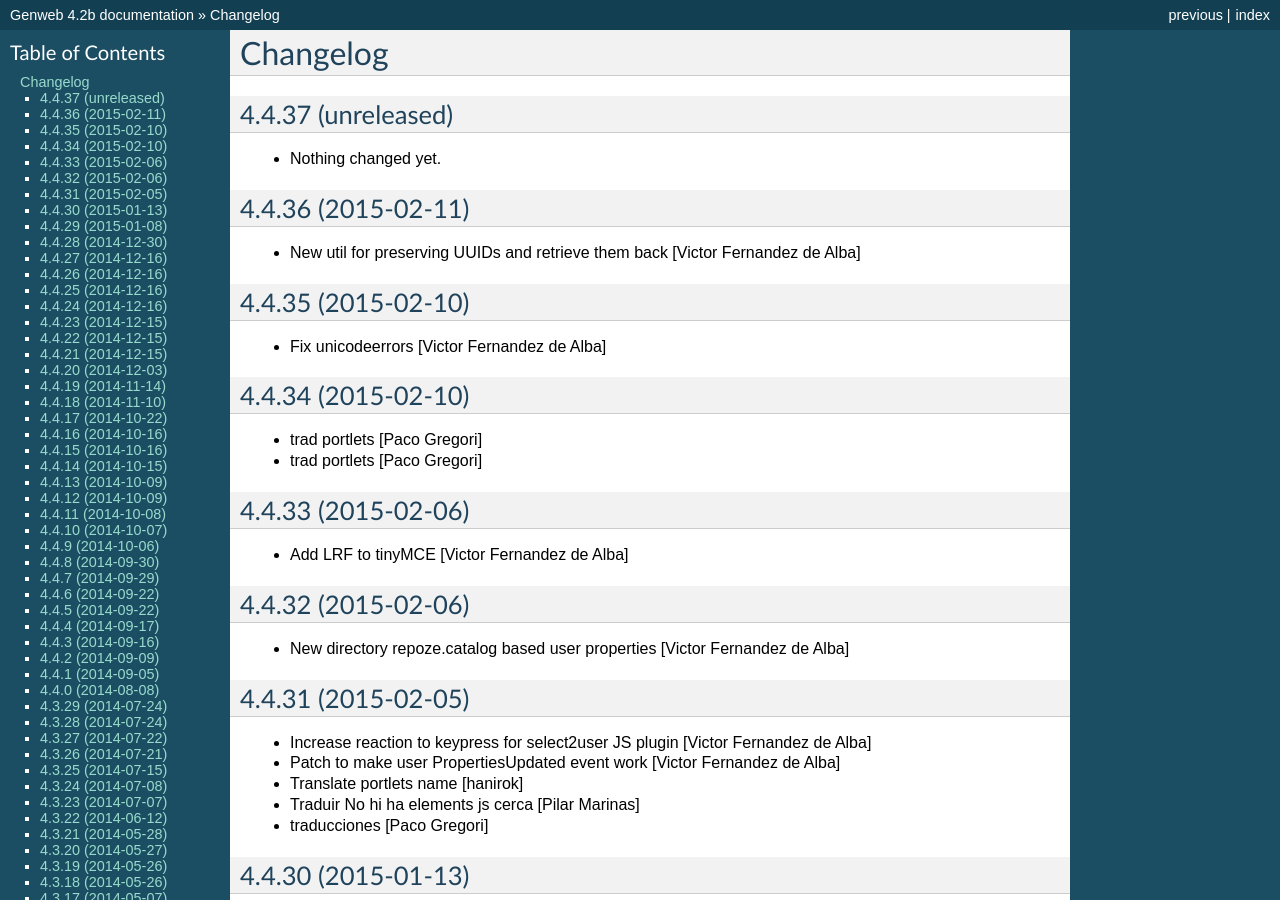
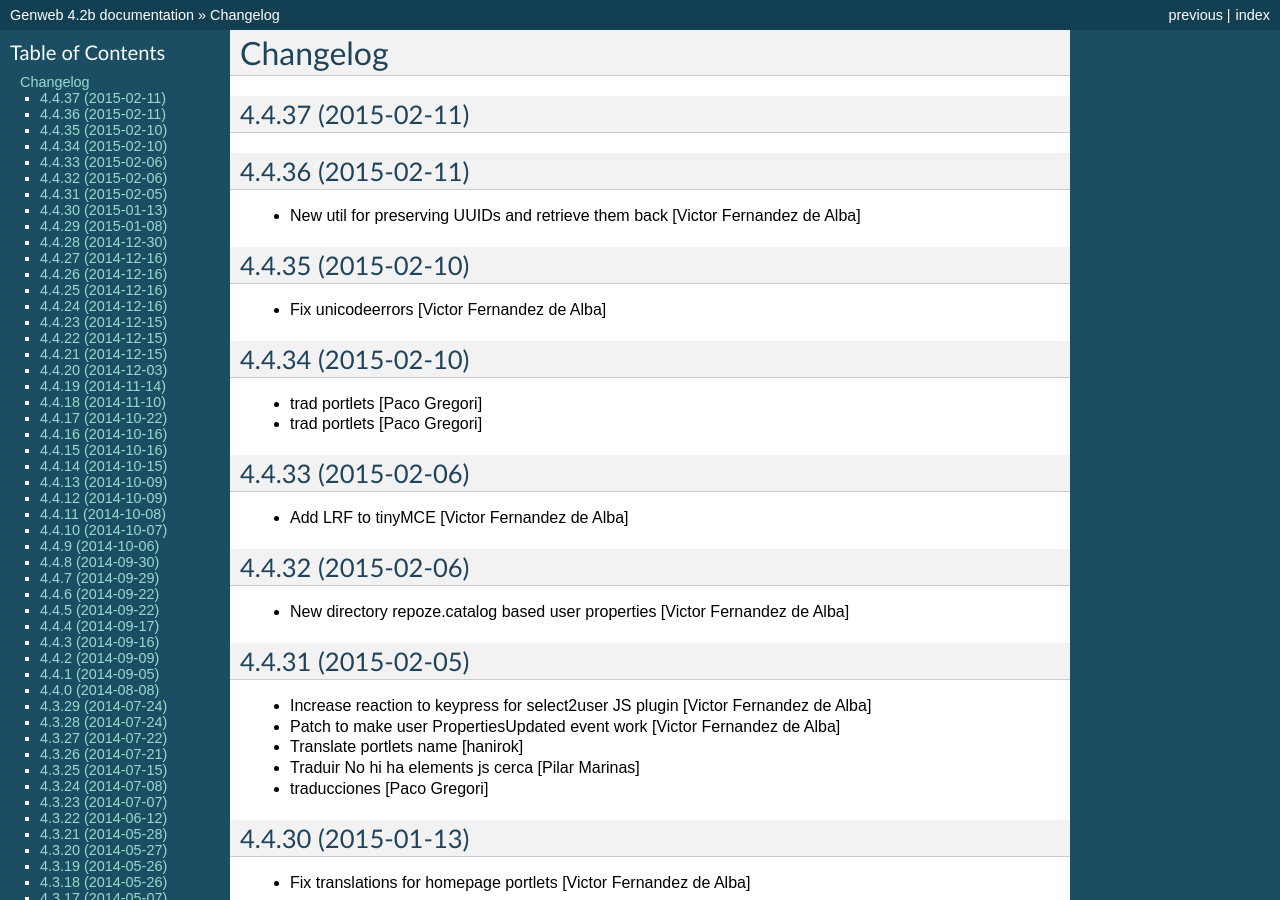
Before and after one commit to UPCnet/genweb.core, a Sphinx documentation site: the page built from docs/HISTORY.rst, in a window 1280 px wide and 900 px high. Built offline with Sphinx 7.4.7, drawn with Linux system fonts in a browser that asks for light colours.

Commit message:
Preparing release 4.4.37

```diff
--- a/docs/HISTORY.rst
+++ b/docs/HISTORY.rst
@@ -1,10 +1,9 @@
 Changelog
 =========
 
-4.4.37 (unreleased)
+4.4.37 (2015-02-11)
 -------------------
 
-- Nothing changed yet.
 
 
 4.4.36 (2015-02-11)
--- a/setup.py
+++ b/setup.py
@@ -1,7 +1,7 @@
 from setuptools import setup, find_packages
 import os
 
-version = '4.4.37.dev0'
+version = '4.4.37'
 
 README = open("README.rst").read()
 HISTORY = open(os.path.join("docs", "HISTORY.rst")).read()
```
